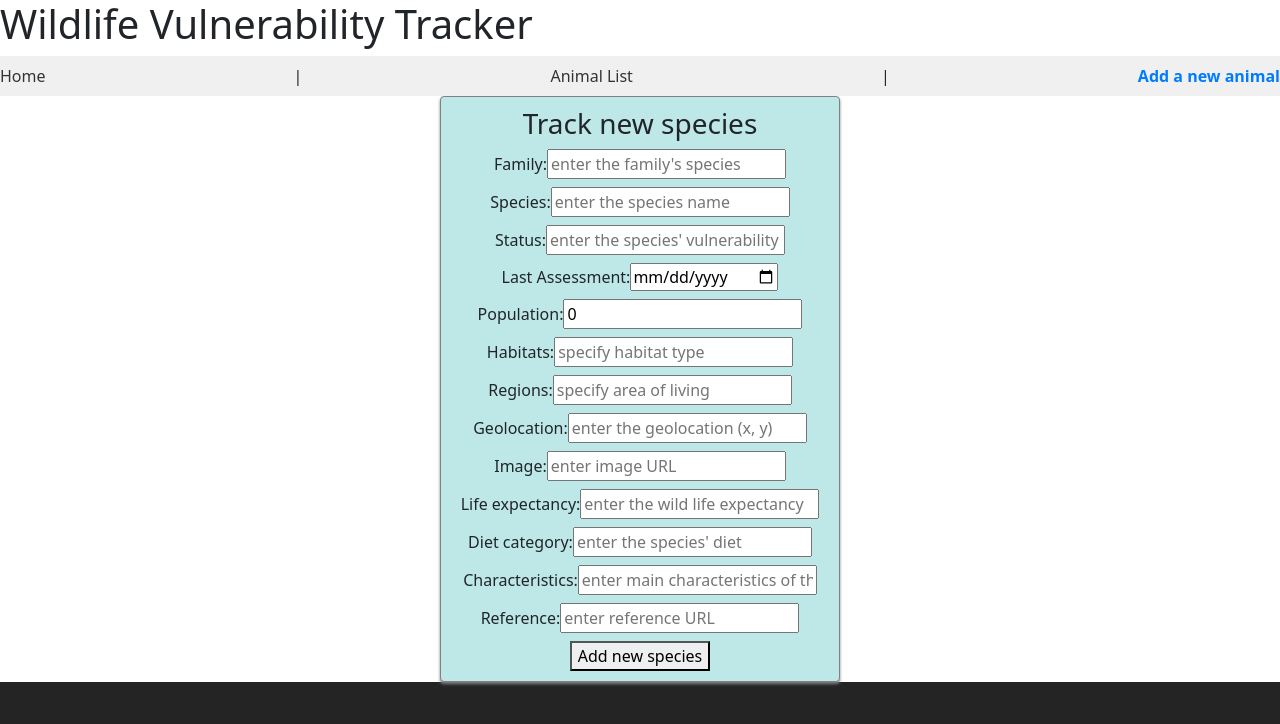
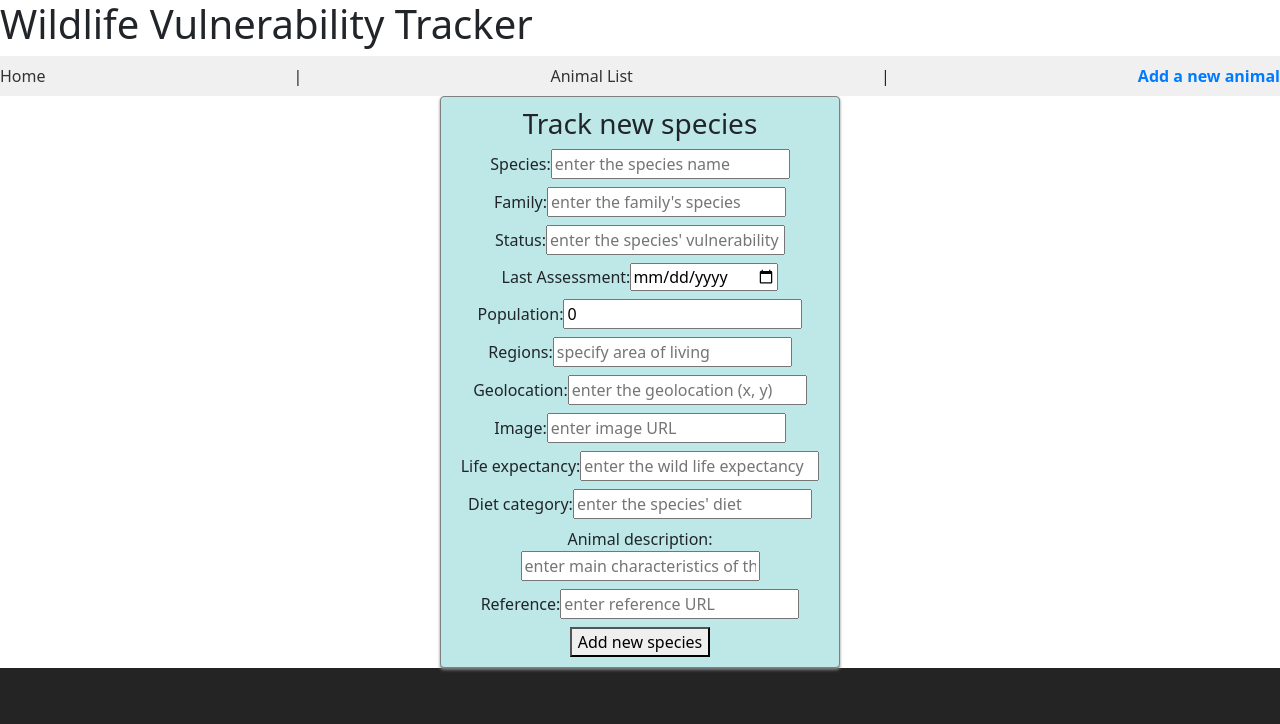
Before and after one commit to GB-Squad/Project-2-Environment-Climate-change, a React (Vite) app in the folder Environment-Climate-change/: page /addAnimal in a window 1280 px wide. Shown: the top 724 px of the page. Built offline with nearby package versions, Linux system fonts and the light colour scheme.

Commit message:
correct form fields

```diff
--- a/Environment-Climate-change/src/Pages/AddAnimal.jsx
+++ b/Environment-Climate-change/src/Pages/AddAnimal.jsx
@@ -5,6 +5,7 @@ import { useNavigate } from "react-router-dom";
 import "../Styles/addAnimal.css"
 
 function AddAnimal () {
+    const [id, setId] = useState("");
     const [family, setFamily] = useState("");
     const [species, setSpecies] = useState("");
     const [status, setStatus] = useState("");
@@ -13,11 +14,10 @@ function AddAnimal () {
     const [habitats, setHabitats] = useState("");
     const [regions, setRegions] = useState("");
     const [geolocations, setGeolocations] = useState([]);
-    const [id, setId] = useState("");
     const [image, setImage] = useState("");
     const [life_expectancy, setLife_expectancy] = useState("");
-    const [diet_category, setDiet_Category] = useState("");
-    const [characteristics, setCharacteristics] = useState("");
+    const [diet_category, setDiet_category] = useState("");
+    const [animal_description, setAnimal_description] = useState("");
     const [reference, setReference] = useState("");
 
     const navigate = useNavigate();
@@ -36,7 +36,7 @@ function AddAnimal () {
             image: image,
             life_expectancy: life_expectancy,
             diet_category: diet_category,
-            characteristics: characteristics,
+            animal_description: animal_description,
             reference: reference
         }
 
@@ -54,13 +54,12 @@ function AddAnimal () {
         setStatus("");
         setLastAssessed("");
         setPopulation(0);
-        setHabitats("");
         setRegions("");
         setGeolocations("");
         setImage("");
         setLife_expectancy("");
-        setDiet_Category("");
-        setCharacteristics("");
+        setDiet_category("");
+        setAnimal_description("");
         setReference("");
 
     }
@@ -70,6 +69,16 @@ function AddAnimal () {
         <div className="addAnimalFormContainer">
             <h3> Track new species </h3>
             <form onSubmit={handleSubmit}>
+            <label>
+                    Species:
+                    <input
+                        type="text"
+                        name="species"
+                        placeholder="enter the species name"
+                        value={species}
+                        onChange={(e) => { setSpecies(e.target.value) }}
+                    />
+                </label>
                 <label>
                     Family:
                     <input
@@ -80,16 +89,7 @@ function AddAnimal () {
                         onChange={(e) => { setFamily(e.target.value) }}
                     />
                 </label>
-                <label>
-                    Species:
-                    <input
-                        type="text"
-                        name="species"
-                        placeholder="enter the species name"
-                        value={species}
-                        onChange={(e) => { setSpecies(e.target.value) }}
-                    />
-                </label>
+
                 <label>
                     Status:
                     <input
@@ -118,16 +118,6 @@ function AddAnimal () {
                         placeholder="enter the number of animals"
                         value={population}
                         onChange={(e) => { setPopulation(e.target.value) }}
-                    />
-                </label>
-                <label>
-                    Habitats:
-                    <input
-                        type="text"
-                        name="habitats"
-                        placeholder="specify habitat type"
-                        value={habitats}
-                        onChange={(e) => { setHabitats(e.target.value) }}
                     />
                 </label>
                 <label>
@@ -181,13 +171,13 @@ function AddAnimal () {
                     />
                 </label>
                 <label>
-                    Characteristics:
+                    Animal description:
                     <input
                         type="text"
-                        name="characteristics"
+                        name="animal_description"
                         placeholder="enter main characteristics of the species"
-                        value={characteristics}
-                        onChange={(e) => { setCharacteristics(e.target.value) }}
+                        value={animal_description}
+                        onChange={(e) => { setAnimal_description(e.target.value) }}
                     />
                 </label>
                 <label>
```
